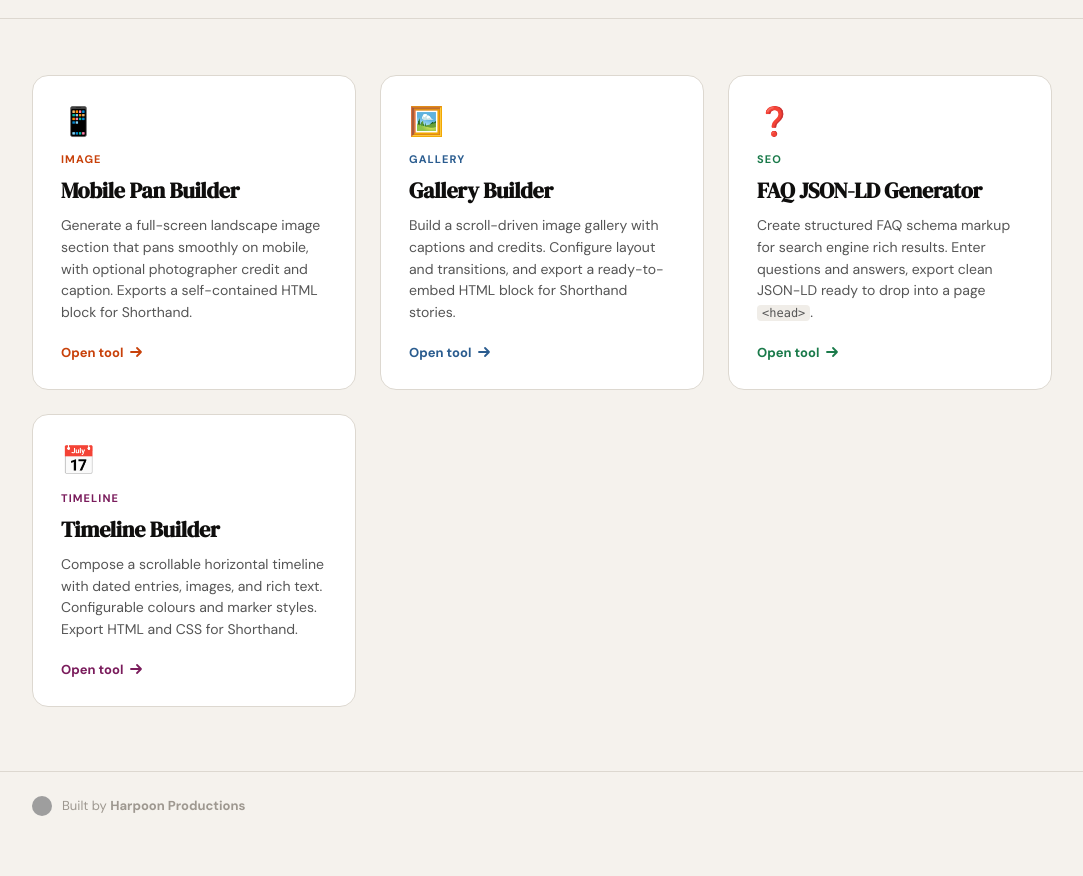
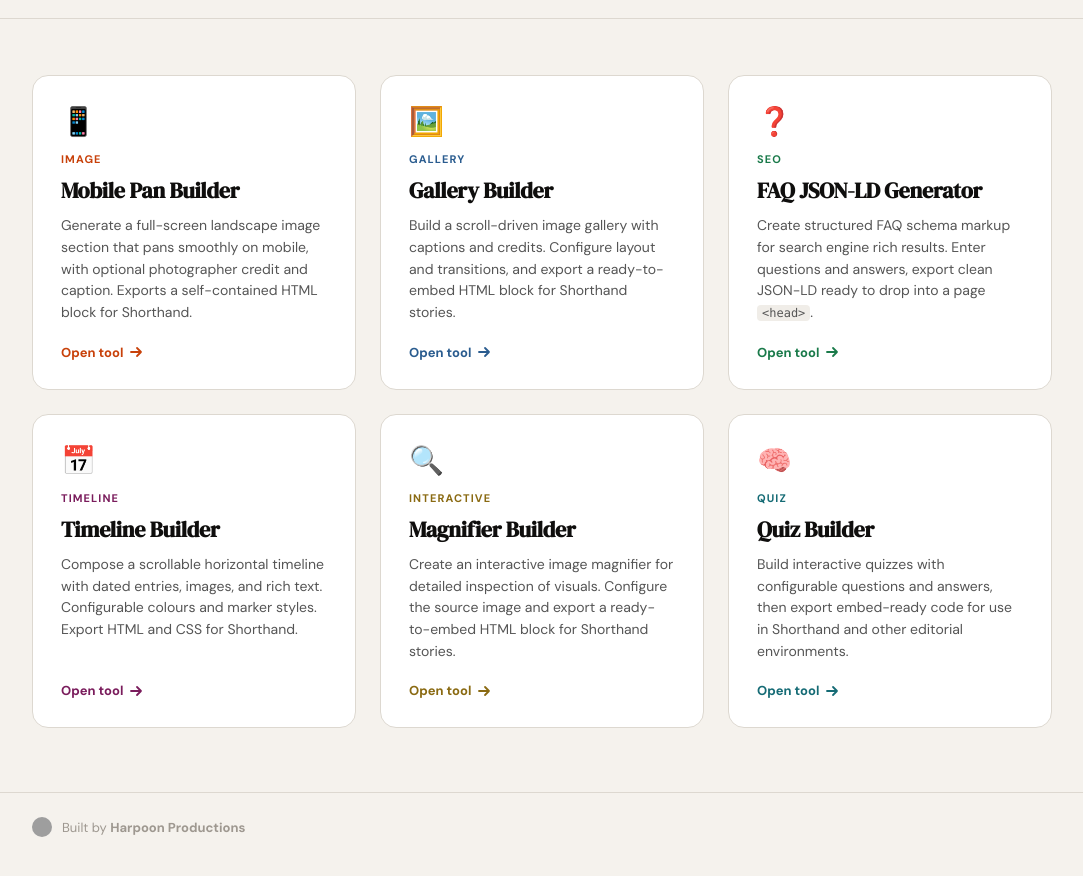
Before and after one commit to HarpoonProductions/Harpoon-tools, a plain HTML site: page docs/index.html in a window 1280 px wide. Shown: the part 122-998 px from the top of the page, without its empty margins (98-1181 px from the left). Drawn offline with Linux system fonts and the light colour scheme; grey boxes are pictures that could not be loaded.

Commit message:
Update index.html
new tiles

```diff
--- a/docs/index.html
+++ b/docs/index.html
@@ -161,10 +161,12 @@
     .card:hover .card__cta svg { transform: translateX(4px); }
 
     /* Per-card accent colours */
-    .card--pan      { --card-accent: #c8410a; }
-    .card--gallery  { --card-accent: #2a5c8f; }
-    .card--faq      { --card-accent: #1a7a4a; }
-    .card--timeline { --card-accent: #7a1c5c; }
+    .card--pan       { --card-accent: #c8410a; }
+    .card--gallery   { --card-accent: #2a5c8f; }
+    .card--faq       { --card-accent: #1a7a4a; }
+    .card--timeline  { --card-accent: #7a1c5c; }
+    .card--magnifier { --card-accent: #8a6a12; }
+    .card--quiz      { --card-accent: #156b75; }
 
     /* ── Footer ── */
     footer {
@@ -237,6 +239,22 @@
       <span class="card__cta">Open tool <svg width="14" height="14" viewBox="0 0 14 14" fill="none"><path d="M2 7h10M8 3l4 4-4 4" stroke="currentColor" stroke-width="1.8" stroke-linecap="round" stroke-linejoin="round"/></svg></span>
     </a>
 
+    <a class="card card--magnifier" href="magnifier-builder.html">
+      <div class="card__icon">🔍</div>
+      <span class="card__label">Interactive</span>
+      <h2 class="card__title">Magnifier Builder</h2>
+      <p class="card__desc">Create an interactive image magnifier for detailed inspection of visuals. Configure the source image and export a ready-to-embed HTML block for Shorthand stories.</p>
+      <span class="card__cta">Open tool <svg width="14" height="14" viewBox="0 0 14 14" fill="none"><path d="M2 7h10M8 3l4 4-4 4" stroke="currentColor" stroke-width="1.8" stroke-linecap="round" stroke-linejoin="round"/></svg></span>
+    </a>
+
+    <a class="card card--quiz" href="quiz-builder-v1.1.html">
+      <div class="card__icon">🧠</div>
+      <span class="card__label">Quiz</span>
+      <h2 class="card__title">Quiz Builder</h2>
+      <p class="card__desc">Build interactive quizzes with configurable questions and answers, then export embed-ready code for use in Shorthand and other editorial environments.</p>
+      <span class="card__cta">Open tool <svg width="14" height="14" viewBox="0 0 14 14" fill="none"><path d="M2 7h10M8 3l4 4-4 4" stroke="currentColor" stroke-width="1.8" stroke-linecap="round" stroke-linejoin="round"/></svg></span>
+    </a>
+
   </main>
 
   <footer>
```
